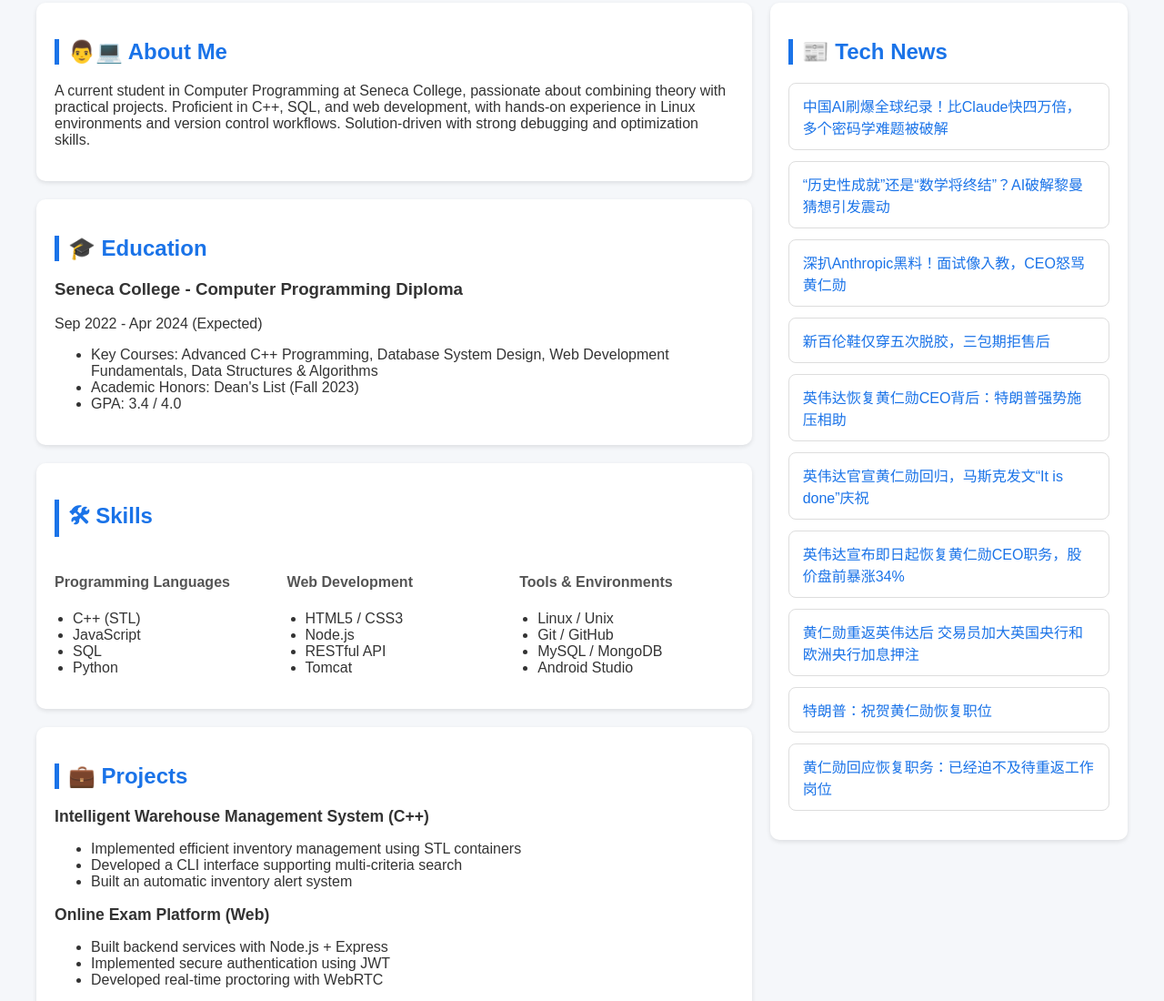
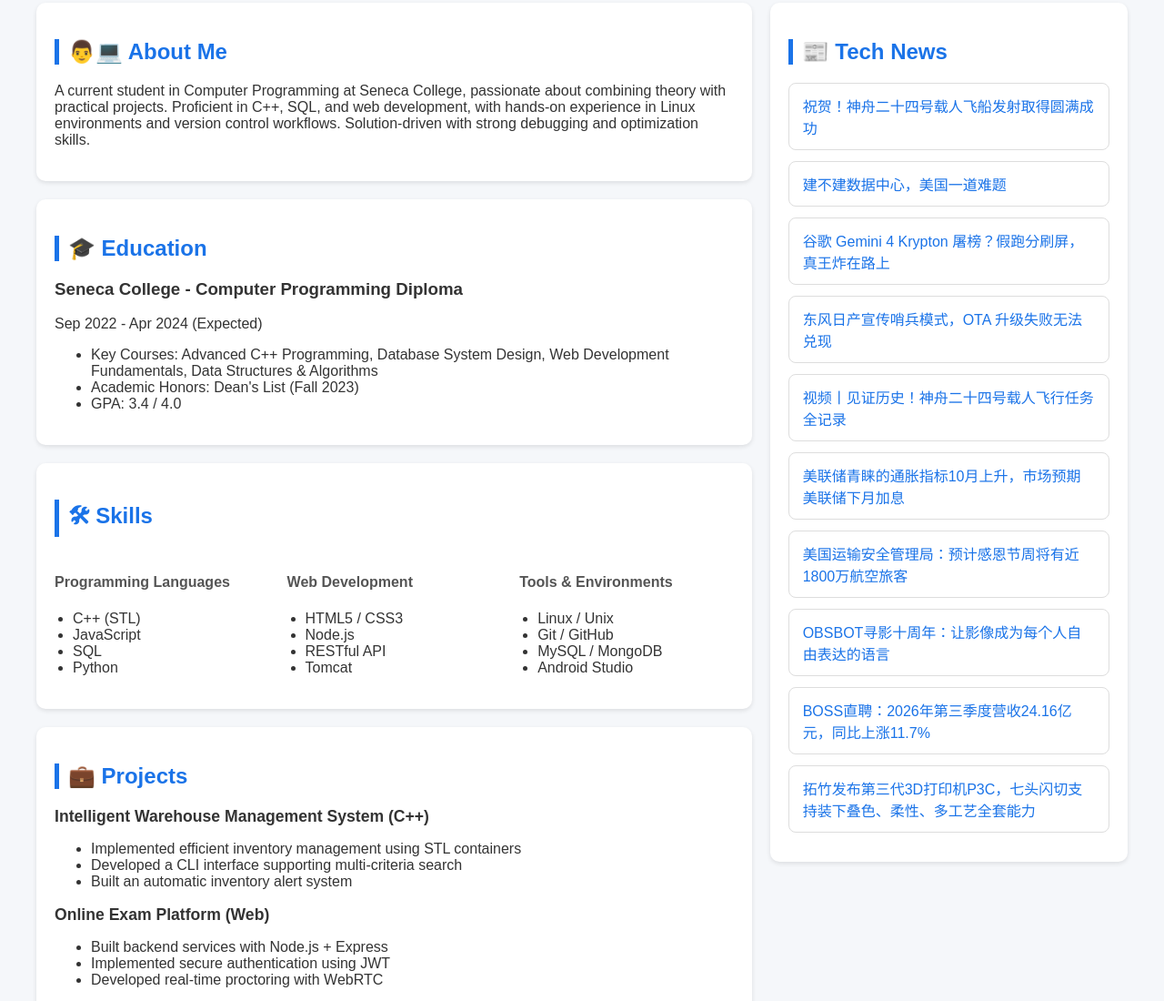
Before and after one commit to lliiuuye/bingliu-website, a plain HTML site: page index.html in a window 1280 px wide. Shown: the part 253-1353 px from the top of the page at 91% size. Drawn offline with Linux system fonts and the light colour scheme.

Commit message:
自动生成 index.html ✅

```diff
--- a/index.html
+++ b/index.html
@@ -280,16 +280,16 @@ a:hover {
     document.addEventListener("DOMContentLoaded", function() {
         const container = document.getElementById("news-container");
         if (container) {
-            container.innerHTML = `<div class="news-item"><a href="https://finance.sina.com.cn/wm/2026-11-23/doc-inizskhq8466652.shtml" target="_blank">中国AI刷爆全球纪录！比Claude快四万倍，多个密码学难题被破解</a></div>
-<div class="news-item"><a href="https://finance.sina.com.cn/roll/2026-11-23/doc-inizskhs0777270.shtml" target="_blank">“历史性成就”还是“数学将终结”？AI破解黎曼猜想引发震动</a></div>
-<div class="news-item"><a href="https://finance.sina.com.cn/tech/roll/2026-11-23/doc-inizskhq8437956.shtml" target="_blank">深扒Anthropic黑料！面试像入教，CEO怒骂黄仁勋</a></div>
-<div class="news-item"><a href="https://tousu.sina.com.cn/complaint/view/17403083640/?sld=37e4a650eb6c209270f01f9ebf69a485" target="_blank">新百伦鞋仅穿五次脱胶，三包期拒售后</a></div>
-<div class="news-item"><a href="https://finance.sina.com.cn/jjxw/2026-11-23/doc-iniztwiw8166470.shtml" target="_blank">英伟达恢复黄仁勋CEO背后：特朗普强势施压相助</a></div>
-<div class="news-item"><a href="https://finance.sina.com.cn/jjxw/2026-11-23/doc-iniztwis5417182.shtml" target="_blank">英伟达官宣黄仁勋回归，马斯克发文“It is done”庆祝</a></div>
-<div class="news-item"><a href="https://finance.sina.com.cn/jjxw/2026-11-23/doc-iniztwiy0494004.shtml" target="_blank">英伟达宣布即日起恢复黄仁勋CEO职务，股价盘前暴涨34%</a></div>
-<div class="news-item"><a href="https://finance.sina.com.cn/stock/usstock/c/2026-11-23/doc-iniztwiu2185153.shtml" target="_blank">黄仁勋重返英伟达后 交易员加大英国央行和欧洲央行加息押注</a></div>
-<div class="news-item"><a href="https://finance.sina.com.cn/stock/usstock/c/2026-11-23/doc-iniztwis5399515.shtml" target="_blank">特朗普：祝贺黄仁勋恢复职位</a></div>
-<div class="news-item"><a href="https://finance.sina.com.cn/stock/usstock/c/2026-11-23/doc-iniztwiw8145541.shtml" target="_blank">黄仁勋回应恢复职务：已经迫不及待重返工作岗位</a></div>
+            container.innerHTML = `<div class="news-item"><a href="https://finance.sina.com.cn/wm/2026-11-25/doc-inizxaum9609236.shtml" target="_blank">祝贺！神舟二十四号载人飞船发射取得圆满成功</a></div>
+<div class="news-item"><a href="https://finance.sina.com.cn/jjxw/2026-11-25/doc-inizxauq8586803.shtml" target="_blank">建不建数据中心，美国一道难题</a></div>
+<div class="news-item"><a href="https://finance.sina.com.cn/tech/roll/2026-11-25/doc-inizxauq8598093.shtml" target="_blank">谷歌 Gemini 4 Krypton 屠榜？假跑分刷屏，真王炸在路上</a></div>
+<div class="news-item"><a href="https://tousu.sina.com.cn/complaint/view/17403125259/?sld=9479c7243e4ae5019b2a2d278782f403" target="_blank">东风日产宣传哨兵模式，OTA 升级失败无法兑现</a></div>
+<div class="news-item"><a href="https://finance.sina.com.cn/jjxw/2026-11-25/doc-inizykqc4155192.shtml" target="_blank">视频丨见证历史！神舟二十四号载人飞行任务全记录</a></div>
+<div class="news-item"><a href="https://finance.sina.com.cn/stock/usstock/c/2026-11-25/doc-inizykpv9358143.shtml" target="_blank">美联储青睐的通胀指标10月上升，市场预期美联储下月加息</a></div>
+<div class="news-item"><a href="https://finance.sina.com.cn/stock/usstock/c/2026-11-25/doc-inizykpv9356347.shtml" target="_blank">美国运输安全管理局：预计感恩节周将有近1800万航空旅客</a></div>
+<div class="news-item"><a href="https://finance.sina.com.cn/tech/digi/dc/n/2026-11-25/doc-inizyeha8560447.shtml" target="_blank">OBSBOT寻影十周年：让影像成为每个人自由表达的语言</a></div>
+<div class="news-item"><a href="https://finance.sina.com.cn/jjxw/2026-11-25/doc-inizyefx9448898.shtml" target="_blank">BOSS直聘：2026年第三季度营收24.16亿元，同比上涨11.7%</a></div>
+<div class="news-item"><a href="https://finance.sina.com.cn/jjxw/2026-11-25/doc-inizyehf4224368.shtml" target="_blank">拓竹发布第三代3D打印机P3C，七头闪切支持装下叠色、柔性、多工艺全套能力</a></div>
 `;
         } else {
             console.error("❌ 没找到 news-container 元素！");
```
